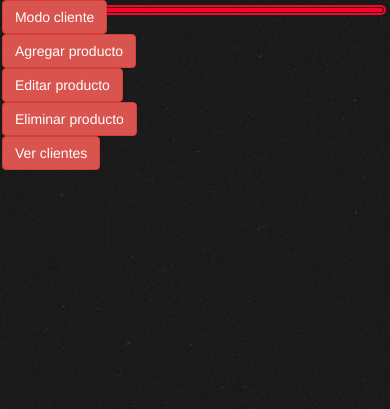
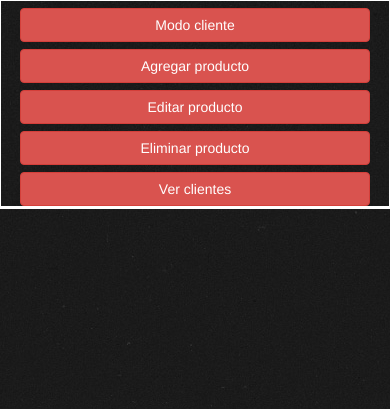
Before and after one commit to humberto270389/ProyectoVictor, a PHP site: page /ProyectoVictor/php/administrador.php in a window 390 px wide. Shown: the part 71-480 px from the top of the page. Run offline with PHP 8.4, Linux system fonts and the light colour scheme; the visitor is signed in with stand-in values (Sample User, id 1).

Commit message:
Modificacion de casi todo el css por los nuevos componenetes

```diff
--- a/css/administrador.css
+++ b/css/administrador.css
@@ -15,7 +15,27 @@ header{
     width: 100%;
     text-align: center;
 }
+section{
+    width: 100%;
+}
+#AdivMenu{
+    border: thin solid white;
+    display: inline-block;
+    text-align: center;
+    vertical-align: top;
+    width: 12%;
 
+}
+
+#AdivFuncion{
+    border: thin solid white;
+    display: inline-block;
+    vertical-align: top;
+    width: 88%;
+
+}
+
+/*Aqui lo del encabezado falta modificar*/
 #AdivImageLogo{
     width:50%;
     height:100%;
@@ -32,58 +52,101 @@ header{
 }
 
 #AdivCerrarSesion{
-
     display: inline-block;
     vertical-align: top;
     padding-left: 20%;
 
 }
+/*Termina lo del encabezado*/
+.bton{
+    margin: 0.5em auto;
+    width: 90%;
 
-#AsecCont{
-    width: 100%;
-    min-height: 100%;
 }
 
-#AdivCont{
-    width: 100%;
-    min-height: 100%;
-    position: relative;
+/*Medias */
+/* Large desktops and laptops */
+
+@media (min-width: 1200px) {
+
 }
+/* Portrait tablets and medium desktops */
 
-/*Inicio de la configuracion del divMenu y sus elementos*/
-#AdivMenu{
+@media (min-width: 992px) and (max-width: 1199px) {
+    #AdivMenu{
+        border: thin solid white;
+        text-align: center;
+        vertical-align: top;
+        width: 20%;
 
-    display: inline-block;
-    min-height: 100%;
-    width: 10%;
-    margin-left: 0.5%;
-    position:fixed;
+    }
+
+    #AdivFuncion{
+        border: thin solid white;
+        vertical-align: top;
+        width: 80%;
+
+    }
+
 }
+/* Portrait tablets and small desktops */
 
-#AdivMenu ul{
-    width: 100%;
+@media (min-width: 768px) and (max-width: 991px) {
+    #AdivMenu{
+        border: thin solid white;
+        text-align: center;
+        vertical-align: top;
+        width: 20%;
+
+    }
+
+    #AdivFuncion{
+        border: thin solid white;
+        vertical-align: top;
+        width: 80%;
+
+    }
+
+
 }
+/* Landscape phones and portrait tablets */
 
-#AdivMenu li{
-    width: 90%;
-    display: inline-block;
+@media (max-width: 767px) {
+   #AdivMenu{
+        border: thin solid white;
+        text-align: center;
+        vertical-align: top;
+        width: 30%;
+
+    }
+
+    #AdivFuncion{
+        border: thin solid white;
+        vertical-align: top;
+        width: 70%;
+
+    }
+
+
 }
+/* Landscape phones and smaller */
 
-#AdivMenu li input{
-    width: 100%;
-    font-size: 13px;
+@media (max-width: 480px) {
+   #AdivMenu{
+        border: thin solid white;
+        display: block;
+        text-align: center;
+        vertical-align: top;
+        width: 100%;
+
+    }
+
+    #AdivFuncion{
+        border: thin solid white;
+        display: block;
+        vertical-align: top;
+        width: 100%;
+
+    }
+
 }
-/*Fin de la configuracion del divMenu y sus elementos*/
-
-#AdivFuncion{
-    display: inline-block;
-    width: 89%;
-    padding-left: 0.5%;
-    min-height: 100%;
-    margin-left: 10%;
-    border-radius: 8px 8px 8px 8px;
-    -moz-border-radius: 8px 8px 8px 8px;
-    -webkit-border-radius: 8px 8px 8px 8px;
-    border: 5px double #ff002b;
-    /*overflow-y: scroll;*/
-}
```
